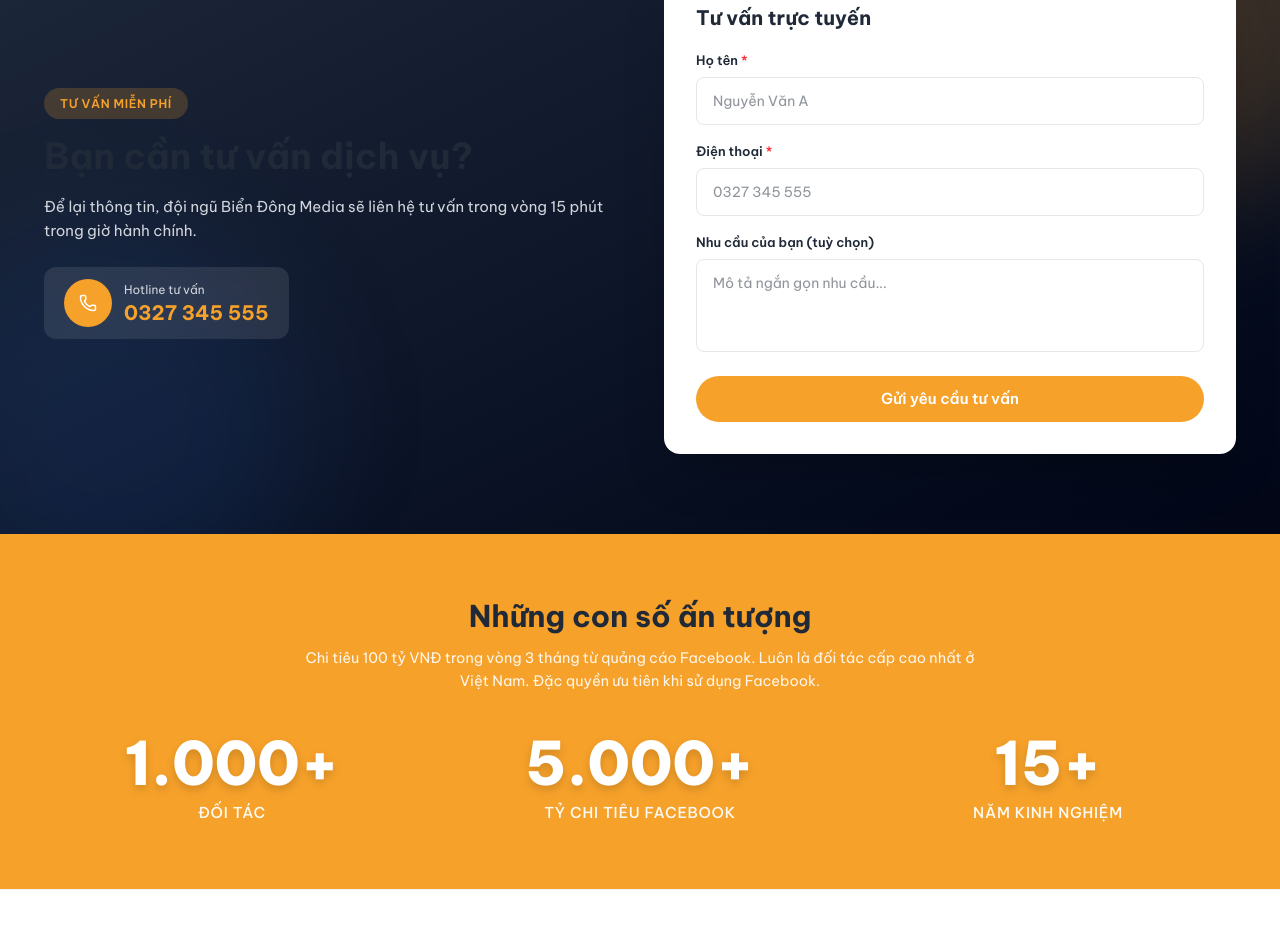
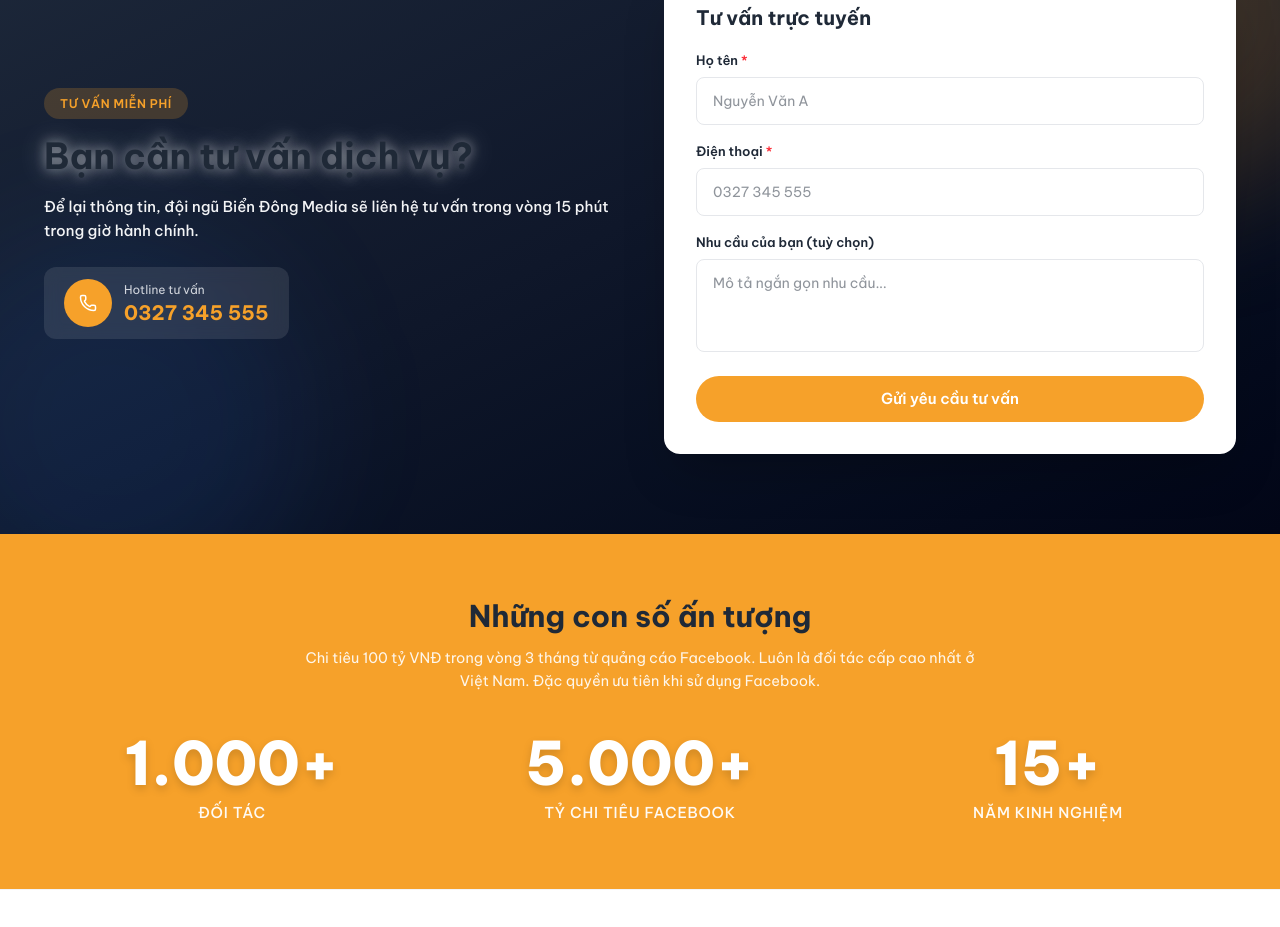
Before and after one commit to daoduythanh200518/bdm-web, a Next.js app: page / in a window 1280 px wide. Shown: the part 4120-5047 px from the top of the page. Built offline with nearby package versions, Linux system fonts and the light colour scheme.

Commit message:
style: brighten and bold ContactBanner heading

```diff
--- a/src/components/ContactBanner.tsx
+++ b/src/components/ContactBanner.tsx
@@ -56,10 +56,10 @@ export default function ContactBanner() {
           <div className="inline-block bg-[var(--primary)]/20 text-[var(--primary)] px-3.5 py-1 md:px-4 md:py-1.5 rounded-full text-[11px] md:text-[12px] font-semibold tracking-wider uppercase mb-3 md:mb-4">
             Tư vấn miễn phí
           </div>
-          <h2 className="text-[26px] md:text-3xl lg:text-4xl font-extrabold mb-3 md:mb-4">
+          <h2 className="text-[26px] md:text-3xl lg:text-4xl font-black mb-3 md:mb-4 text-white [text-shadow:0_0_12px_rgba(255,255,255,0.5),0_0_28px_rgba(255,255,255,0.35)]">
             Bạn cần tư vấn dịch vụ?
           </h2>
-          <p className="text-gray-300 text-[14px] md:text-[15px] mb-5 md:mb-6 leading-relaxed">
+          <p className="text-gray-100 text-[14px] md:text-[15px] mb-5 md:mb-6 leading-relaxed font-medium">
             Để lại thông tin, đội ngũ Biển Đông Media sẽ liên hệ tư vấn trong vòng 15 phút trong giờ hành chính.
           </p>
           <a
```
